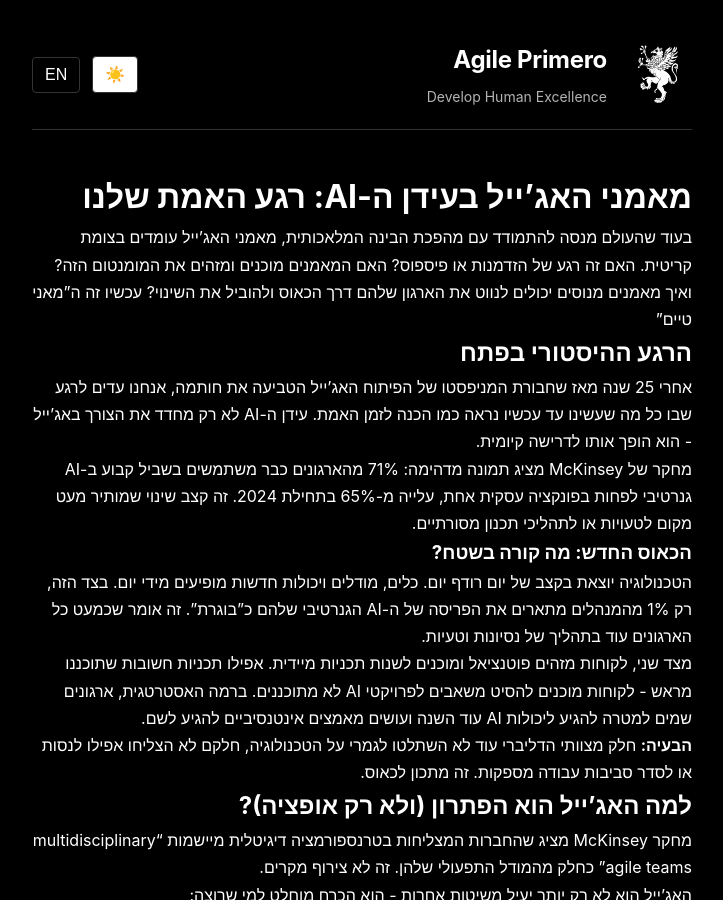
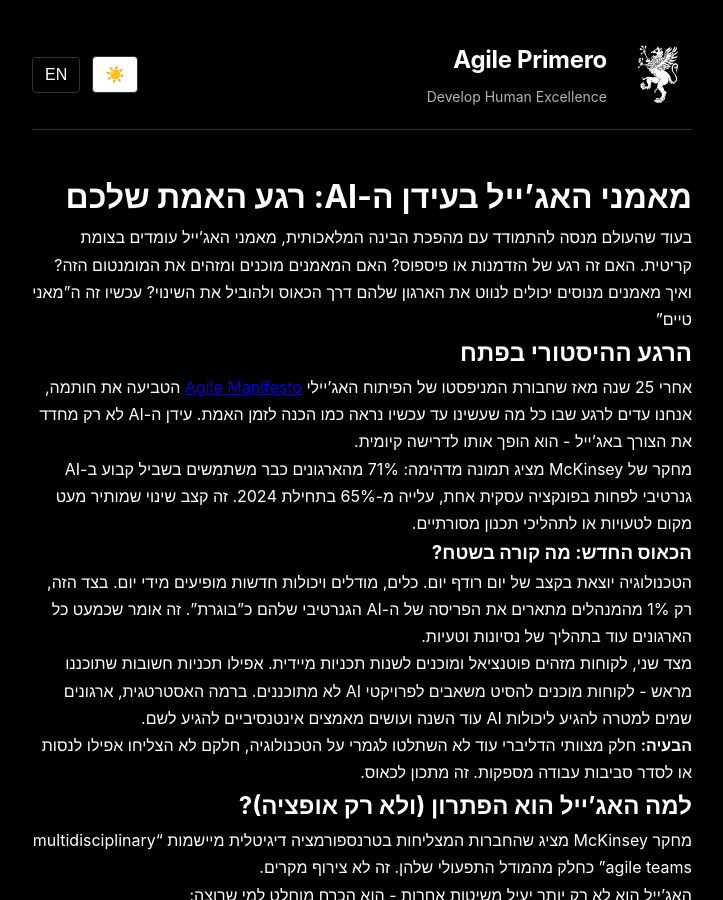
Before and after one commit to avi-the-coach/retro-on-agileprimero, a Jekyll site: the page built from posts_in_progress/ai-agile-coaches-temp.md, in a window 1280 px wide and 900 px high. Shown: the whole window, without its empty margins (278-1001 px from the left). Built offline with Jekyll 4.4.1, drawn with Linux system fonts in a browser that asks for light colours; our own code applies the rules of GitHub Pages for plain Markdown files.

Commit message:
Update ai-agile-coaches-temp.md

```diff
--- a/posts_in_progress/ai-agile-coaches-temp.md
+++ b/posts_in_progress/ai-agile-coaches-temp.md
@@ -1,11 +1,11 @@
-# מאמני האג'ייל בעידן ה-AI: רגע האמת שלנו
+# מאמני האג'ייל בעידן ה-AI: רגע האמת שלכם
 
 בעוד שהעולם מנסה להתמודד עם מהפכת הבינה המלאכותית, מאמני האג'ייל עומדים בצומת קריטית. האם זה רגע של הזדמנות או פיספוס? האם המאמנים מוכנים ומזהים את המומנטום הזה? ואיך מאמנים מנוסים יכולים לנווט את הארגון שלהם דרך הכאוס ולהוביל את השינוי?
 עכשיו זה ה"מאני טיים"
 
 ## הרגע ההיסטורי בפתח
 
-אחרי 25 שנה מאז שחבורת המניפסטו של הפיתוח האג'ייל הטביעה את חותמה, אנחנו עדים לרגע שבו כל מה שעשינו עד עכשיו נראה כמו הכנה לזמן האמת. עידן ה-AI לא רק מחדד את הצורך באג'ייל - הוא הופך אותו לדרישה קיומית.
+אחרי 25 שנה מאז שחבורת המניפסטו של הפיתוח האג'יילי [Agile Manifesto](https://agilemanifesto.org/) הטביעה את חותמה, אנחנו עדים לרגע שבו כל מה שעשינו עד עכשיו נראה כמו הכנה לזמן האמת. עידן ה-AI לא רק מחדד את הצורך באג'ייל - הוא הופך אותו לדרישה קיומית.
 
 מחקר של McKinsey מציג תמונה מדהימה: 71% מהארגונים כבר משתמשים בשביל קבוע ב-AI גנרטיבי לפחות בפונקציה עסקית אחת, עלייה מ-65% בתחילת 2024. זה קצב שינוי שמותיר מעט מקום לטעויות או לתהליכי תכנון מסורתיים.
 
```
